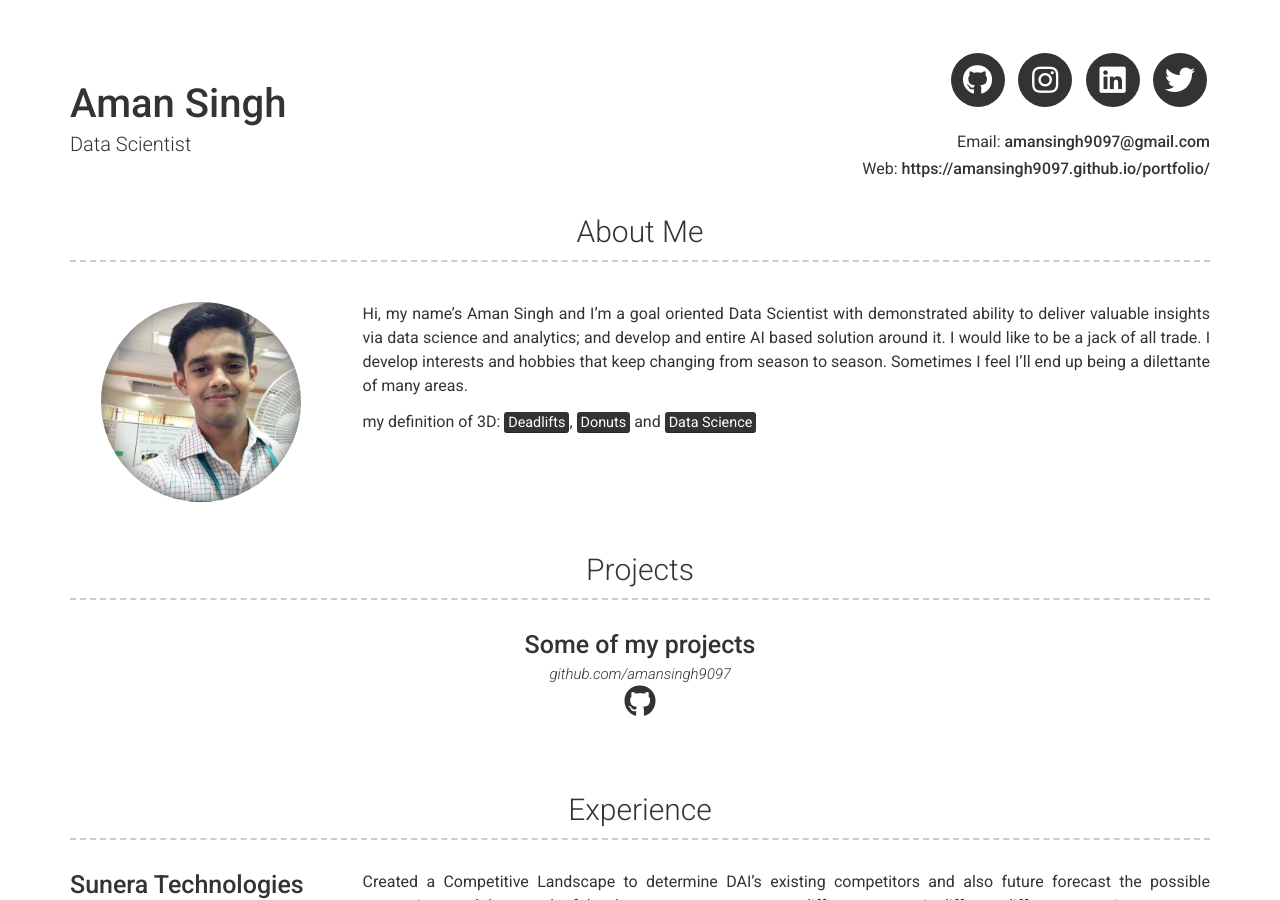
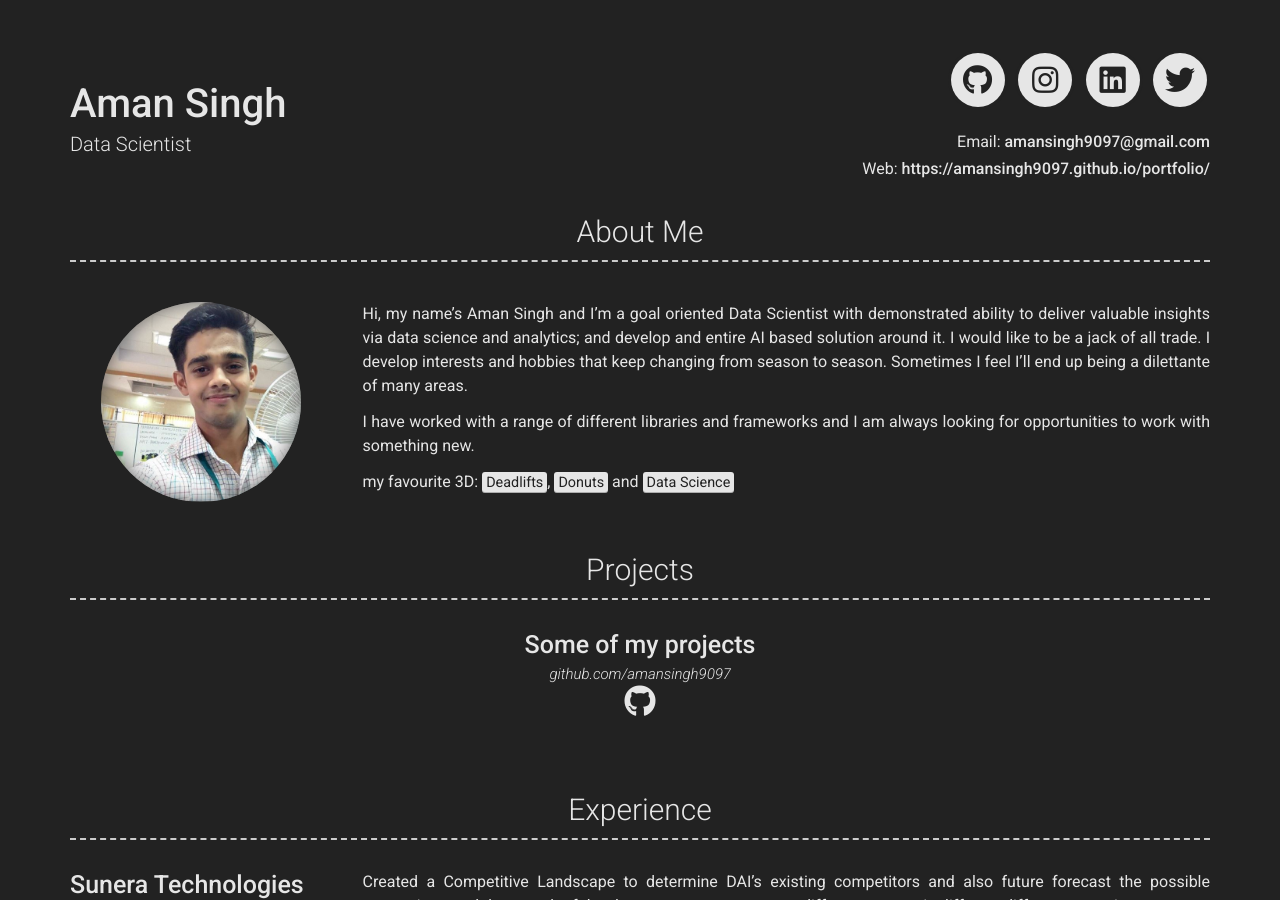
Before and after one commit to amansingh9097/portfolio, a Jekyll site: the page built from index.md, in a window 1280 px wide and 900 px high. Built offline with Jekyll 4.4.1, drawn with Linux system fonts in a browser that asks for light colours; nearby versions of some CDN libraries.

Commit message:
Update _config.yml

```diff
--- a/_config.yml
+++ b/_config.yml
@@ -9,7 +9,7 @@ email: amansingh9097@gmail.com
 # phone: Your phone number (optional)
 website: https://amansingh9097.github.io/portfolio/
 
-darkmode: false
+darkmode: true
 
 # Social links
 twitter_username: yum_dude
@@ -48,7 +48,9 @@ about_content: | # this will include new lines to allow paragraphs
   Hi, my name's Aman Singh and I'm a goal oriented Data Scientist with demonstrated ability to deliver valuable insights via data science and analytics; and develop and entire AI based solution around it.
   I would like to be a jack of all trade. I develop interests and hobbies that keep changing from season to season. Sometimes I feel I'll end up being a dilettante of many areas.
 
-  my definition of 3D: <mark>Deadlifts</mark>, <mark>Donuts</mark> and <mark>Data Science</mark>
+  I have worked with a range of different libraries and frameworks and I am always looking for opportunities to work with something new.
+
+  my favourite 3D: <mark>Deadlifts</mark>, <mark>Donuts</mark> and <mark>Data Science</mark>
 
 # Projects Section
 # projects_title: Some of my Projects #(Use this to override about projects section title)
```
